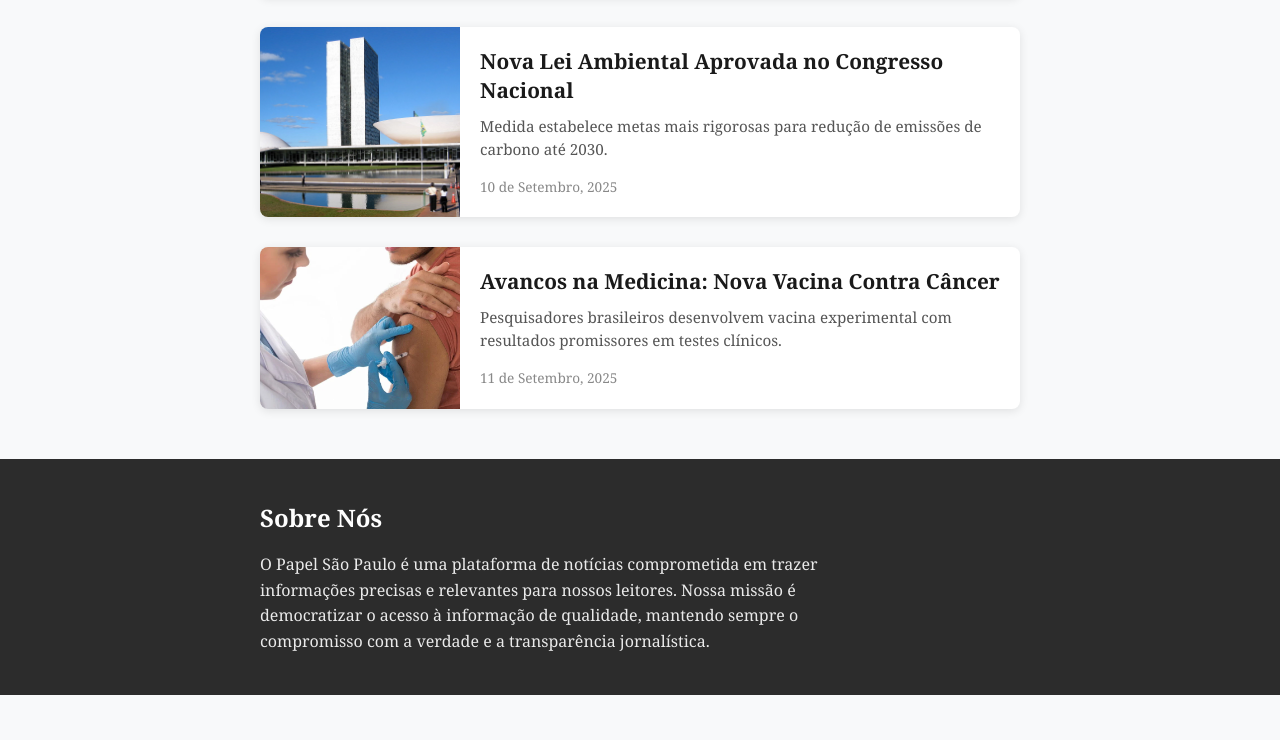
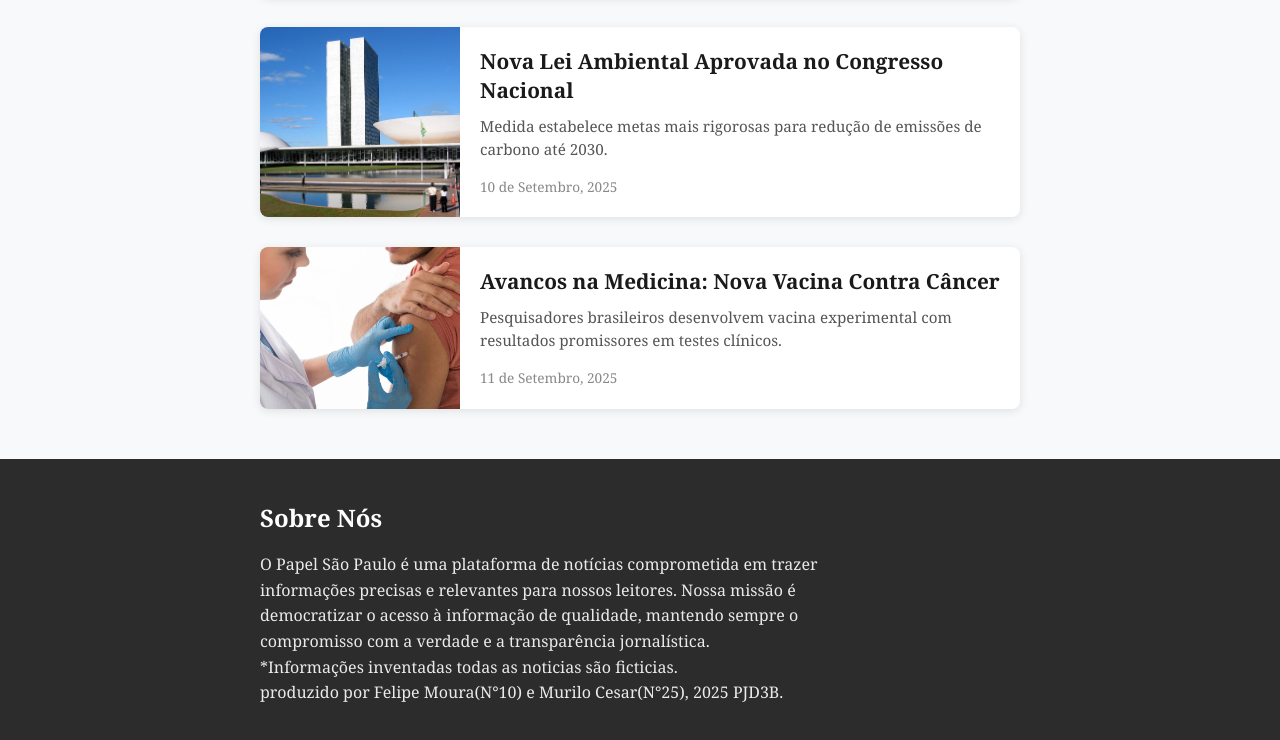
Before and after one commit to PapelSp/PapelSp.github.io, a plain HTML site: page index.html in a window 1280 px wide. Shown: the part 2493-3233 px from the top of the page. Before the commit the page ends 3188 px from the top, so only its background shows below. Drawn offline with Linux system fonts and the light colour scheme.

Commit message:
sobre nos

```diff
--- a/index.html
+++ b/index.html
@@ -100,6 +100,8 @@
             <div class="about-section">
                 <h3>Sobre Nós</h3>
                 <p>O Papel São Paulo é uma plataforma de notícias comprometida em trazer informações precisas e relevantes para nossos leitores. Nossa missão é democratizar o acesso à informação de qualidade, mantendo sempre o compromisso com a verdade e a transparência jornalística.</p>
+                <p>*Informações inventadas todas as noticias são ficticias. </p>
+                <p>produzido por Felipe Moura(N°10) e Murilo Cesar(N°25), 2025 PJD3B.</p>
             </div>
         </div>
     </footer>
```
